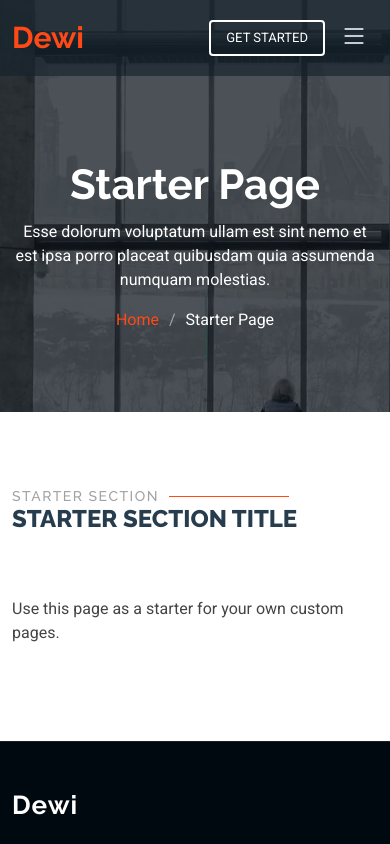
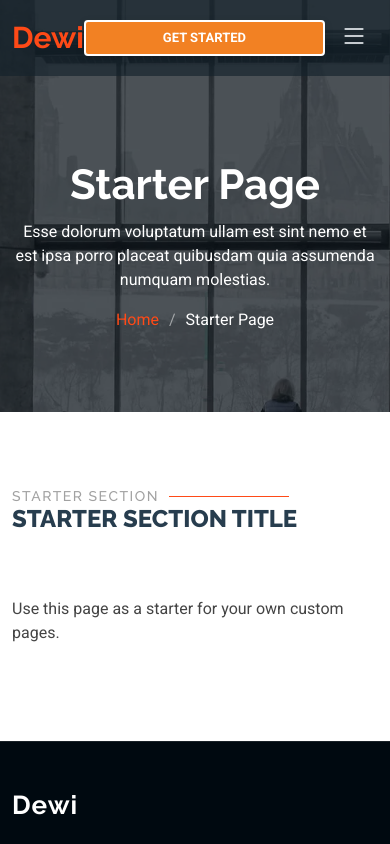
Before and after one commit to kristina-hanxhara9/transform, a website: page Dewi-1.0.0/starter-page.html in a window 390 px wide. Shown: the top 844 px of the page. Drawn offline with Linux system fonts and the light colour scheme.

Commit message:
button mobile

```diff
--- a/Dewi-1.0.0/assets/css/main.css
+++ b/Dewi-1.0.0/assets/css/main.css
@@ -804,6 +804,60 @@ h6 {
   }
 }
 
+
+
+/* adding button mobile responsiveness
+
+/* Base CTA button styles */
+.cta-btn {
+  display: inline-block;
+  background-color: #F28123;
+  color: #ffffff;
+  padding: 15px 30px;
+  border-radius: 50px;
+  font-weight: 700;
+  text-decoration: none;
+  transition: all 0.3s;
+  font-size: 16px;
+  border: 2px solid #F28123;
+  box-shadow: 0 3px 10px rgba(0, 0, 0, 0.1);
+}
+
+.cta-btn:hover {
+  background-color: #e67615;
+  color: #ffffff;
+  text-decoration: none;
+}
+
+/* Responsive styles for different screen sizes */
+@media only screen and (max-width: 991px) {
+  .cta-btn {
+    padding: 12px 25px;
+    font-size: 15px;
+  }
+}
+
+@media only screen and (max-width: 768px) {
+  .cta-btn {
+    padding: 12px 20px;
+    font-size: 14px;
+    display: block;
+    margin: 15px auto;
+    max-width: 200px;
+    text-align: center;
+  }
+}
+
+@media only screen and (max-width: 480px) {
+  .cta-btn {
+    padding: 10px 20px;
+    font-size: 13px;
+    width: 100%;
+    max-width: 100%;
+  }
+}
+
+/*Mobile responsivenes ends here */
 /*--------------------------------------------------------------
 # Global Footer
 --------------------------------------------------------------*/
```
